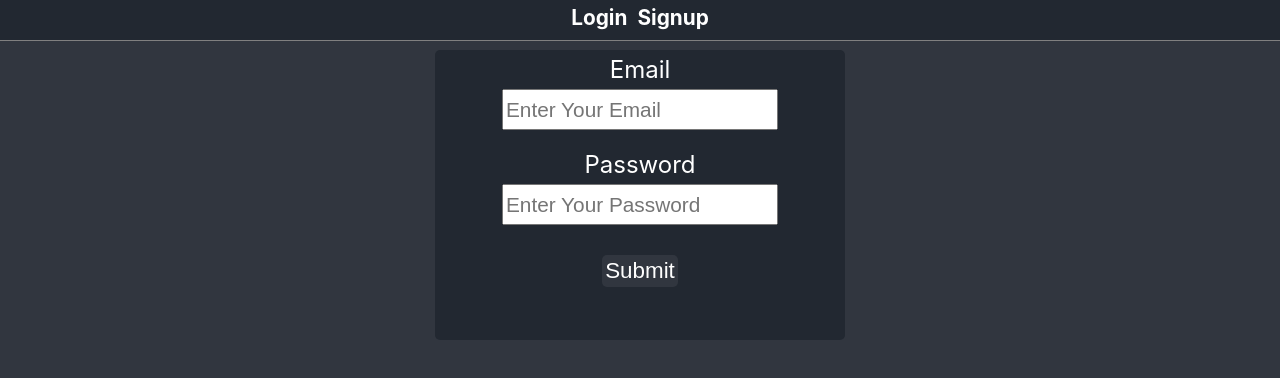
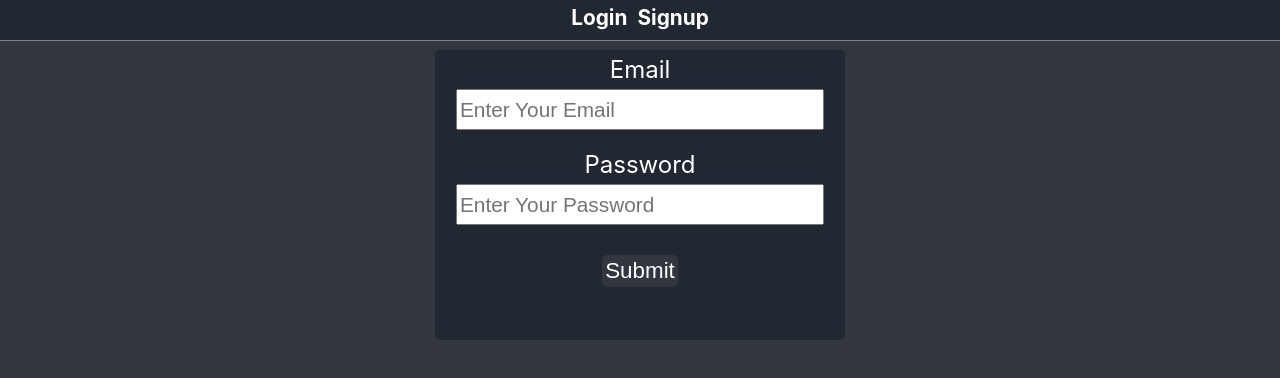
Before and after one commit to HimansuWebCoder/Full_Stack_Blog_Website, a React (Create React App) app in the folder client/: page / in a window 1280 px wide. Shown: the top 378 px of the page. Built offline with nearby package versions, Linux system fonts and the light colour scheme.

Commit message:
fixed overflow of auth page

```diff
--- a/client/src/components/Auth/login/Login.css
+++ b/client/src/components/Auth/login/Login.css
@@ -34,7 +34,7 @@
 
 /*Login input box styling*/
 .login-input-box {
-  max-width:300px;
+  width:90%;
   height: 35px;
   font-size: 1.3rem;
   margin: auto;
--- a/client/src/components/Auth/signup/Signup.css
+++ b/client/src/components/Auth/signup/Signup.css
@@ -34,7 +34,7 @@
 
 /*Signup form input box styling*/
 .signup-input-box {
-  max-width:300px;
+  width:90%;
   height: 35px;
   font-size: 1.3rem;
   margin: auto;
```
